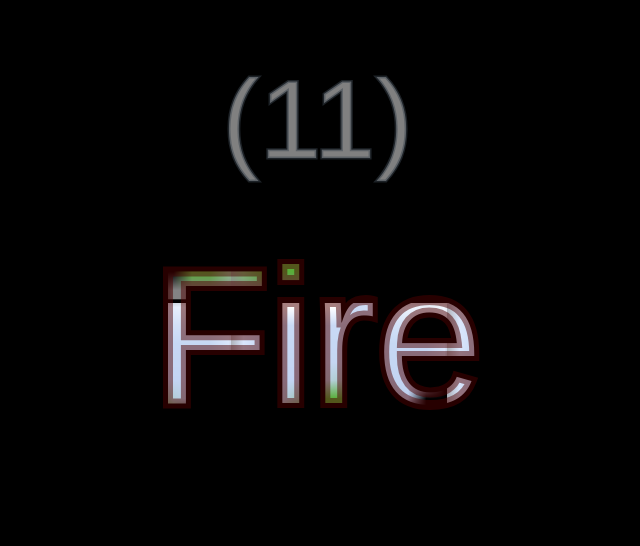
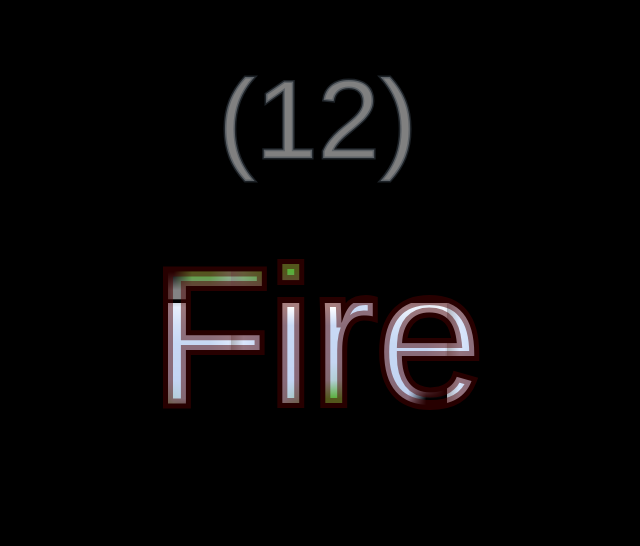
Before and after one commit to nirgeier/Tutorials-bisect, a plain HTML site: page index.html in a window 1280 px wide. Shown: the part 127-673 px from the top of the page, without its empty margins (323-963 px from the left). Drawn offline with Linux system fonts and the light colour scheme; a web font is replaced by a local one.

Commit message:
(12) Fire

```diff
--- a/index.html
+++ b/index.html
@@ -13,7 +13,7 @@
       <image xlink:href="http://img-fotki.yandex.ru/get/9742/5091629.a0/0_835bc_b77f8d28_orig" width="256" height="300"/>
     </pattern>
 
-	<text x="50%" y="155" class="t--and" text-anchor="middle">(11)</text>
+	<text x="50%" y="155" class="t--and" text-anchor="middle">(12)</text>
     <text x="50%" y="400" class="t--fire" text-anchor="middle">Fire</text>
 
   </svg>
```
